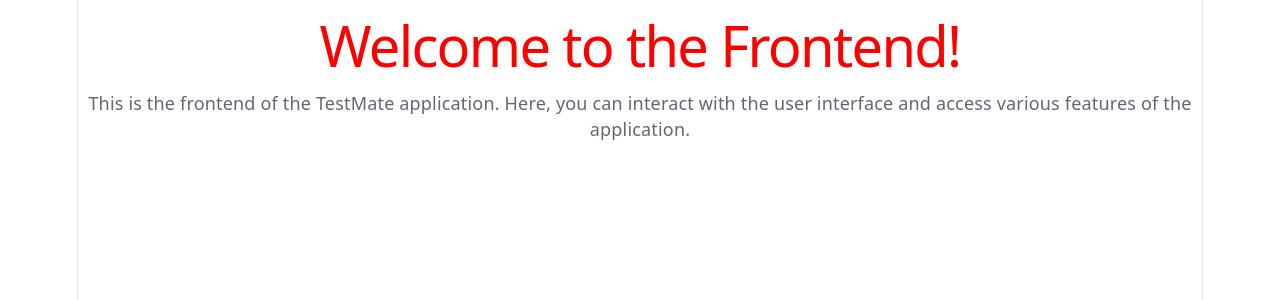
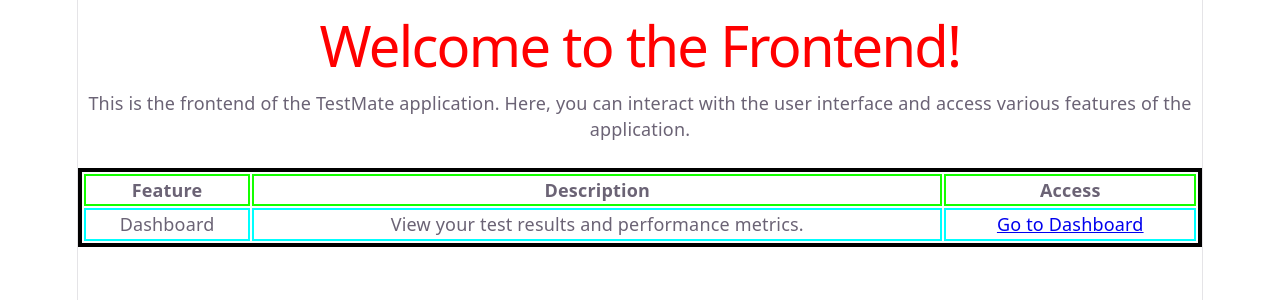
Before and after one commit to Asiri2000/TestMate, a React (Vite) app in the folder front-end/: page / in a window 1280 px wide. Shown: the top 300 px of the page. Built offline with nearby package versions, Linux system fonts and the light colour scheme.

Commit message:
Add features table and CSS borders
Add a simple features table to the main App UI and corresponding CSS rules. App.jsx gains a small Welcome component and a table listing a Dashboard feature with a link; App.css gets border styles for table, td, and th to improve visual separation.

```diff
--- a/front-end/src/App.css
+++ b/front-end/src/App.css
@@ -188,3 +188,15 @@
     color: red;
     size: 55px;
 }
+
+table{
+  border: 4px solid black;
+}
+
+td{
+   border :2px solid aqua;
+}
+
+th{
+   border :2px solid rgb(21, 255, 0);
+}
--- a/front-end/src/App.jsx
+++ b/front-end/src/App.jsx
@@ -1,7 +1,14 @@
 import { useState } from 'react'
 import './App.css'
 
+
+function Welcome(){
+   return <h4>Welcome to the TestMate Application!</h4>
+
+}
+
 function App() {
+
 
 
   return (
@@ -9,6 +16,23 @@
       <h1>Welcome to the Frontend! </h1>
 
       <p>This is the frontend of the TestMate application. Here, you can interact with the user interface and access various features of the application.</p>
+
+<br />
+
+      <table>
+          <tr>
+              <th>Feature</th>
+              <th>Description</th>
+              <th>Access</th>
+          </tr>
+          <tr>
+              <td>Dashboard</td>
+              <td>View your test results and performance metrics.</td>
+              <td><a href="/dashboard">Go to Dashboard</a></td>
+          </tr>
+
+      </table>
+
     </>
   )
 }
```
